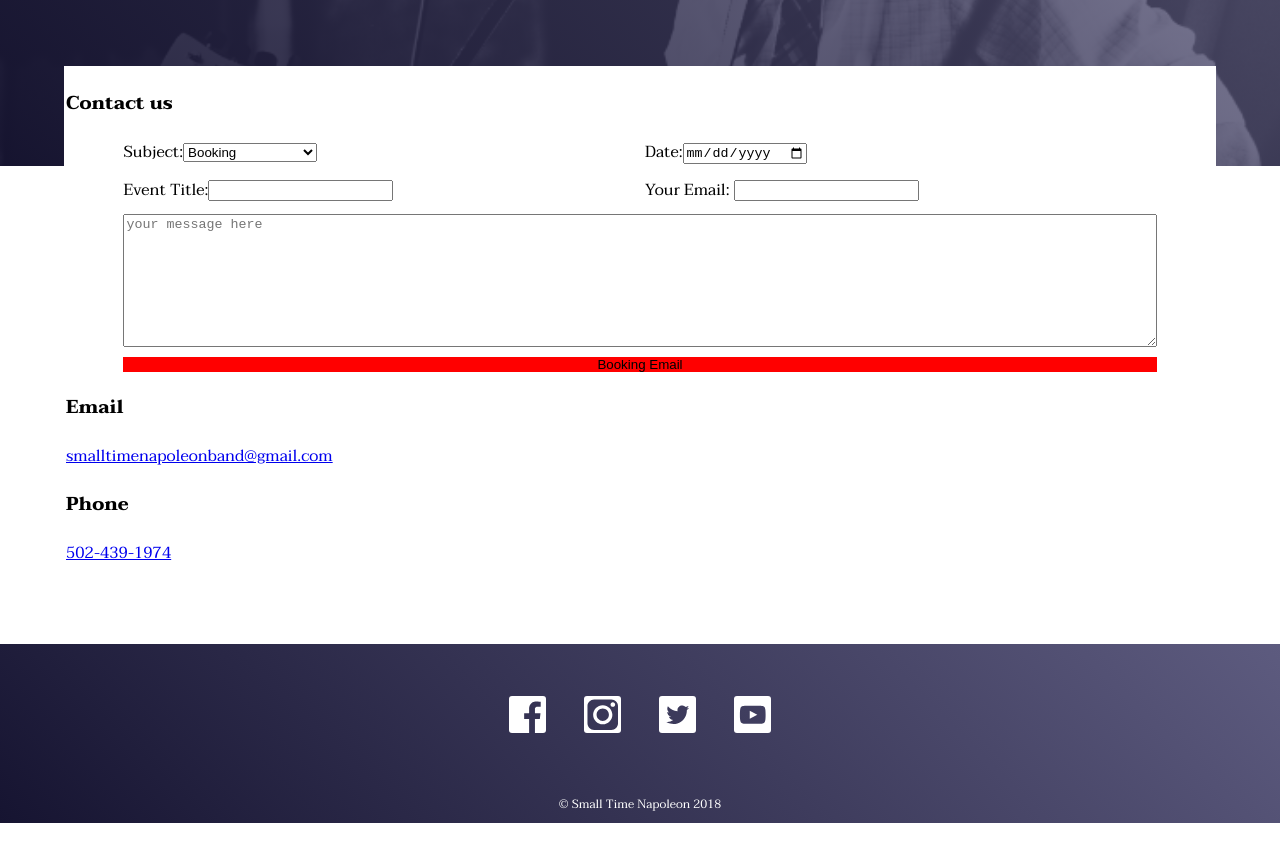
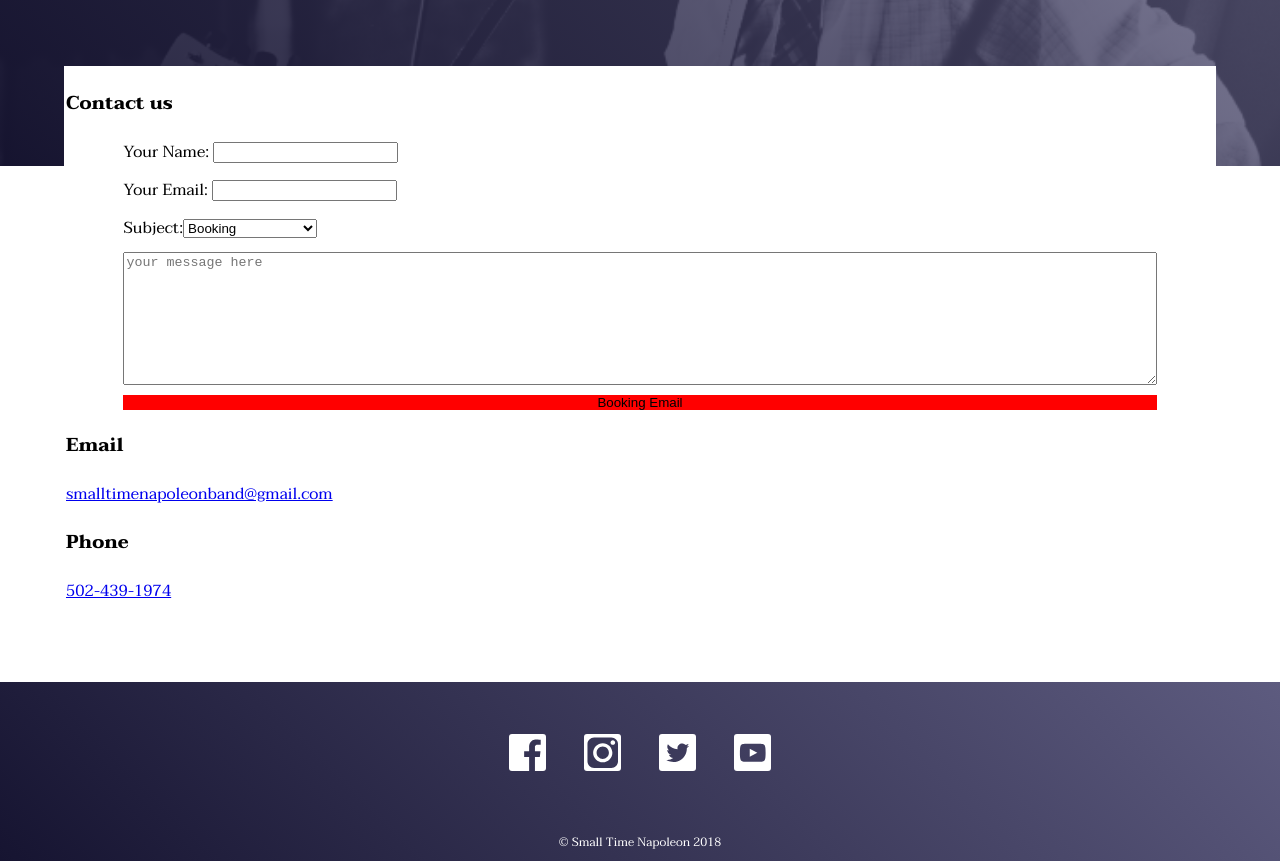
Before and after one commit to harrypotter518/small-time-napoleon, a React (Create React App) app: page / in a window 1280 px wide. Shown: the part 6720-7581 px from the top of the page. Before the commit the page ends 7543 px from the top, so only its background shows below. Built offline with nearby package versions, Linux system fonts and the light colour scheme.

Commit message:
contact update, closer

```diff
--- a/public/index.html
+++ b/public/index.html
@@ -46,9 +46,9 @@
     </noscript>
 
     <form name="contact" netlify netlify-honeypot="bot-field" hidden>
+      <select name="subject" />
       <input name="bot-field" type="text" />
-      <input type="date" name="date" />
-      <input type="text" name="emailEventTitle" />
+      <input name="emailName" type="text" />
       <input name="emailUser" type="email" />
       <textarea name="emailBody"></textarea>
     </form>
--- a/src/App.css
+++ b/src/App.css
@@ -368,14 +368,12 @@ button {
       margin: 0 auto;
       display: grid;
       grid-gap: 10px;
-      grid-template-columns: 1fr 1fr;
+      grid-template-columns: 100%;
       grid-auto-rows: auto; }
       .contact .form form textarea {
-        grid-column: span 2;
         width: 100%;
         height: 10em; }
       .contact .form form button {
-        grid-column: span 2;
         background: red; }
 
 .footer {
--- a/src/App.js
+++ b/src/App.js
@@ -27,6 +27,7 @@ export default class App extends Component {
       enhanceImage: false,
       emailSubject: 'Booking',
       emailDate: null,
+      emailName: '',
       emailUser: '',
       emailButtonValue: 'Booking Email',
       emailEventTitle: '',
@@ -41,7 +42,7 @@ export default class App extends Component {
     this.unhoverAlbum = this.unhoverAlbum.bind(this)
     this.expandPhoto = this.expandPhoto.bind(this)
     this.changeEmailSubject = this.changeEmailSubject.bind(this)
-    this.changeEmailDate = this.changeEmailDate.bind(this)
+    // this.changeEmailDate = this.changeEmailDate.bind(this)
     this.handleContactChange = this.handleContactChange.bind(this)
     this.submitContactForm = this.submitContactForm.bind(this)
   }
@@ -154,7 +155,6 @@ export default class App extends Component {
       [e.target.name]: e.target.value
     });
   }
-
   changeEmailSubject(e) {
     this.setState({
       emailSubject: e.target.value
@@ -175,19 +175,19 @@ export default class App extends Component {
       })
     }
   }
-  changeEmailDate(e) {
-    let date = e.target.value
-    //creates an array
-    let newDate = date.split('-')
-    //split array into vars
-    let month = newDate[1]
-    let day = newDate[2]
-    let year = newDate[0]
-    //set emailDate from split date as string literal
-    this.setState({
-      emailDate: `${month}/${day}/${year}`
-    })
-  }
+  // changeEmailDate(e) {
+  //   let date = e.target.value
+  //   //creates an array
+  //   let newDate = date.split('-')
+  //   //split array into vars
+  //   let month = newDate[1]
+  //   let day = newDate[2]
+  //   let year = newDate[0]
+  //   //set emailDate from split date as string literal
+  //   this.setState({
+  //     emailDate: `${month}/${day}/${year}`
+  //   })
+  // }
   // changeEmailBody(e) {
   //   let body = e.target.value
   //   // replace \n(new paragraph) with %0D%05 for new paragraph in mailto:
--- a/src/components/Contact.js
+++ b/src/components/Contact.js
@@ -19,15 +19,14 @@ export default class Contact extends Component {
     const {
       emailSubject,
       changeEmailSubject,
-      changeEmailDate,
       emailButtonValue,
-      emailEventTitle,
+      // emailEventTitle,
       handleContactChange,
       submitContactForm,
     } = this.props
 
-    let date = <label>Date:<input onChange={changeEmailDate} type="date" name="date" /></label>
-    let eventTitle = <label>Event Title:<input type="text" name="emailEventTitle" value={emailEventTitle} onChange={handleContactChange} /></label>
+    // let date = <label>Date:<input onChange={handleContactChange} type="date" name="emailDate" /></label>
+    // let eventTitle = <label>Event Title:<input type="text" name="emailEventTitle" value={emailEventTitle} onChange={handleContactChange} /></label>
 
     return(
       <div className="contact" id="contact">
@@ -42,6 +41,13 @@ export default class Contact extends Component {
           <p className="hide">
             <label>Don’t fill this out if you're human: <input name="bot-field" type="text" /></label>
           </p>
+
+            {/* {emailSubject === "Booking" ? date : null}
+            {emailSubject === "Booking" ? eventTitle : null} */}
+
+            <label>Your Name: <input name="emailName" type="text" onChange={handleContactChange} /></label>
+            <label>Your Email: <input name="emailUser" type="email" onChange={handleContactChange} /></label>
+
             <label>Subject:
               <select name="subject" onChange={changeEmailSubject} value={emailSubject}>
                 <option value="Booking">Booking</option>
@@ -49,11 +55,6 @@ export default class Contact extends Component {
                 <option value="Other">Other</option>
               </select>
             </label>
-
-            {emailSubject === "Booking" ? date : null}
-            {emailSubject === "Booking" ? eventTitle : null}
-
-            <label>Your Email: <input name="emailUser" type="email" onChange={handleContactChange} /></label>
 
             <textarea name="emailBody" placeholder="your message here" onChange={handleContactChange} />
 
--- a/src/sass/_contact.sass
+++ b/src/sass/_contact.sass
@@ -14,17 +14,13 @@
       margin: 0 auto
       display: grid
       grid-gap: 10px
-      grid-template-columns: 1fr 1fr
+      grid-template-columns: 100%
       grid-auto-rows: auto
       // text-align: center
 
-
-
       textarea
-        grid-column: span 2
         width: 100%
         height: 10em
 
       button
-        grid-column: span 2
         background: red
```
